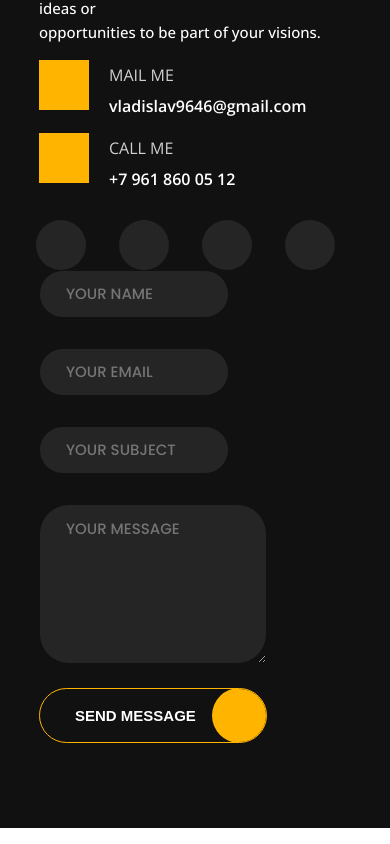
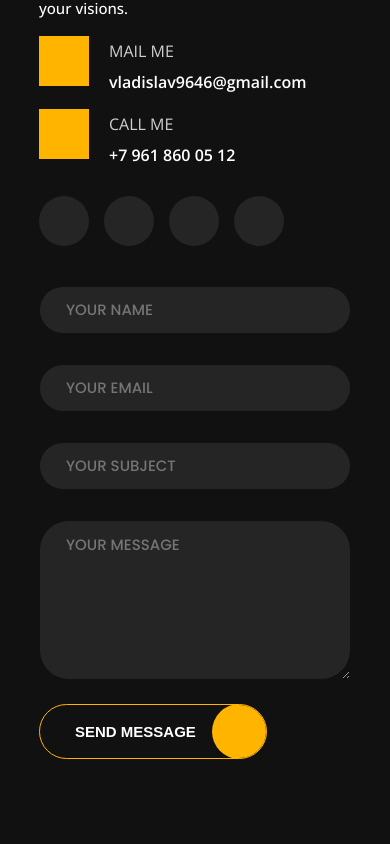
Before and after one commit to PizzerSpring/portfolio, a React (Create React App) app: page / in a window 390 px wide. Shown: the part 8360-9204 px from the top of the page. Built offline with nearby package versions, Linux system fonts and the light colour scheme.

Commit message:
media for Footer

```diff
--- a/src/components/Footer/Footer.module.css
+++ b/src/components/Footer/Footer.module.css
@@ -101,12 +101,11 @@
     justify-content: space-around;
     flex-wrap: wrap;
     margin-top: 30px;
-    margin-left: -20px;
 }
 
 .socialIconsContainer ul {
     display: flex;
-    justify-content: space-around;
+    justify-content: flex-start;
     flex-wrap: wrap;
     list-style-type: none;
     width: 100%;
@@ -117,6 +116,7 @@
     height: 50px;
     border-radius: 50%;
     background: #252525;
+    margin-right: 15px;
 }
 
 .text {
@@ -158,7 +158,6 @@
 .inputsContainer {
     display: flex;
     justify-content: space-between;
-    flex-wrap: wrap;
 }
 
 .textarea {
@@ -235,7 +234,37 @@
     background-color: #ffb400;
 }
 
-.elementInput {
-    /*flex: 0 0 33.333333%;*/
-    /*max-width: 33.333333%;*/
+.descriptionForm {
+    flex-wrap: nowrap;
 }
+
+@media screen and (max-width: 1158px) {
+    .form {
+        margin-top: 40px;
+        flex-basis: 100%;
+    }
+    .descriptionForm {
+        flex-wrap: wrap;
+    }
+}
+
+@media screen and (max-width: 992px) {
+    .form {
+        flex-basis: 100%;
+    }
+}
+
+@media screen and (max-width: 768px) {
+    .form {
+        margin-top: 40px;
+    }
+    .inputsContainer {
+        flex-wrap: wrap;
+    }
+    .input {
+        min-width: 100%;
+    }
+    .elementInput {
+        min-width: 100%;
+    }
+}
--- a/src/components/Footer/Footer.tsx
+++ b/src/components/Footer/Footer.tsx
@@ -11,12 +11,12 @@ const Footer = () => {
                 </h2>
                 <span className={style.titleBg}>Contact</span>
             </div>
-            <div className={containerStyle.container}>
+            <div className={`${containerStyle.container} ${style.descriptionForm}`}>
                 <div>
                     <h3 className={style.textTitle}>DON'T BE SHY !</h3>
                     <p className={style.text}>
-                        Feel free to get in touch with me. I am always<br/> open to discussing new projects, creative
-                        ideas or<br/> opportunities to be part of your visions.
+                        Feel free to get in touch with me. I am always open to discussing new projects, creative
+                        ideas or opportunities to be part of your visions.
                     </p>
                     <p className={style.yellowIconsContainer}>
                         <p className={style.yellowIcons}></p>
```
